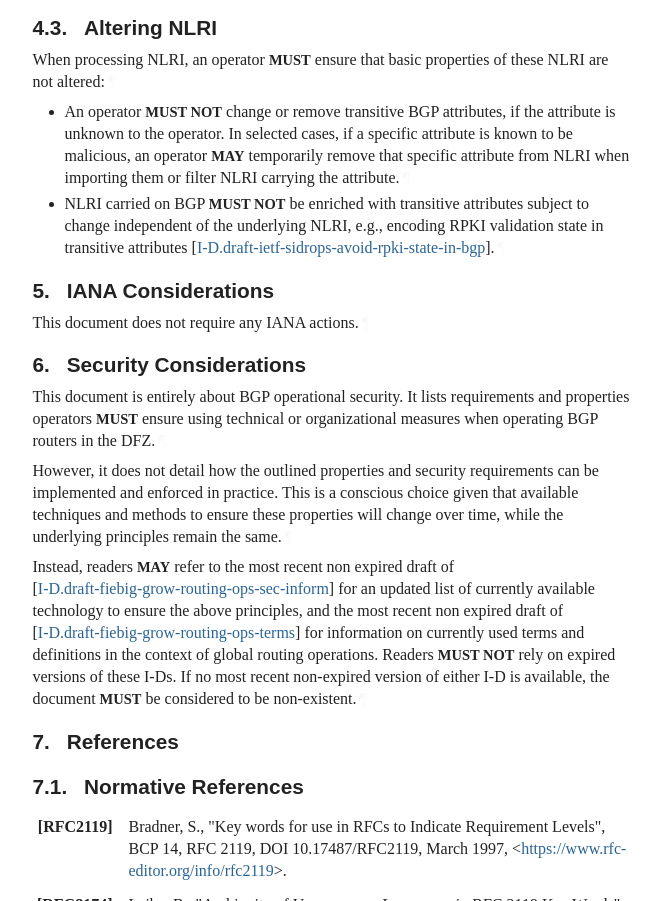
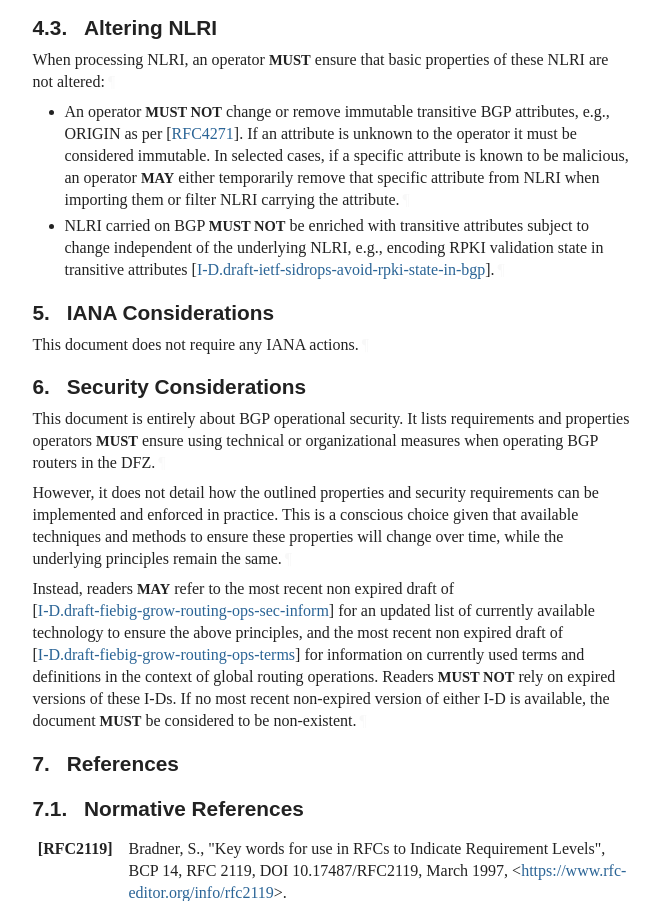
Before and after one commit to ichdasich/draft-ietf-grow-bgpopsecupd, a plain HTML site: page draft-ietf-grow-bgpopsecupd.html in a window 1280 px wide. Shown: the part 2831-3732 px from the top of the page, without its empty margins (92-752 px from the left). Drawn offline with Linux system fonts and the light colour scheme; a web font is replaced by a local one.

Commit message:
Script updating gh-pages from 4617bb0. [ci skip]

```diff
--- a/draft-ietf-grow-bgpopsecupd.html
+++ b/draft-ietf-grow-bgpopsecupd.html
@@ -1351,7 +1351,9 @@ svg :is([fill="white"], [fill^="#fff"]) {
                     When processing NLRI, an operator <span class="bcp14">MUST</span> ensure that basic properties of these NLRI are not altered:<a href="#section-4.3-1" class="pilcrow">¶</a></p>
 <ul class="normal">
 <li class="normal" id="section-4.3-2.1">
-                        An operator <span class="bcp14">MUST NOT</span> change or remove transitive BGP attributes, if the attribute is unknown to the operator. In selected cases, if a specific attribute is known to be malicious, an operator <span class="bcp14">MAY</span> temporarily remove that specific attribute from NLRI when importing them or filter NLRI carrying the attribute.<a href="#section-4.3-2.1" class="pilcrow">¶</a>
+                        An operator <span class="bcp14">MUST NOT</span> change or remove immutable transitive BGP attributes, e.g., ORIGIN as per <span>[<a href="#RFC4271" class="cite xref">RFC4271</a>]</span>.
+                        If an attribute is unknown to the operator it must be considered immutable.
+                        In selected cases, if a specific attribute is known to be malicious, an operator <span class="bcp14">MAY</span> either temporarily remove that specific attribute from NLRI when importing them or filter NLRI carrying the attribute.<a href="#section-4.3-2.1" class="pilcrow">¶</a>
 </li>
           <li class="normal" id="section-4.3-2.2">
                         NLRI carried on BGP <span class="bcp14">MUST NOT</span> be enriched with transitive attributes subject to change independent of the underlying NLRI, e.g., encoding RPKI validation state in transitive attributes <span>[<a href="#I-D.draft-ietf-sidrops-avoid-rpki-state-in-bgp" class="cite xref">I-D.draft-ietf-sidrops-avoid-rpki-state-in-bgp</a>]</span>.<a href="#section-4.3-2.2" class="pilcrow">¶</a>
```
Also changed, not shown: index.html (+1 -1 lines), draft-ietf-grow-bgpopsecupd.txt.
